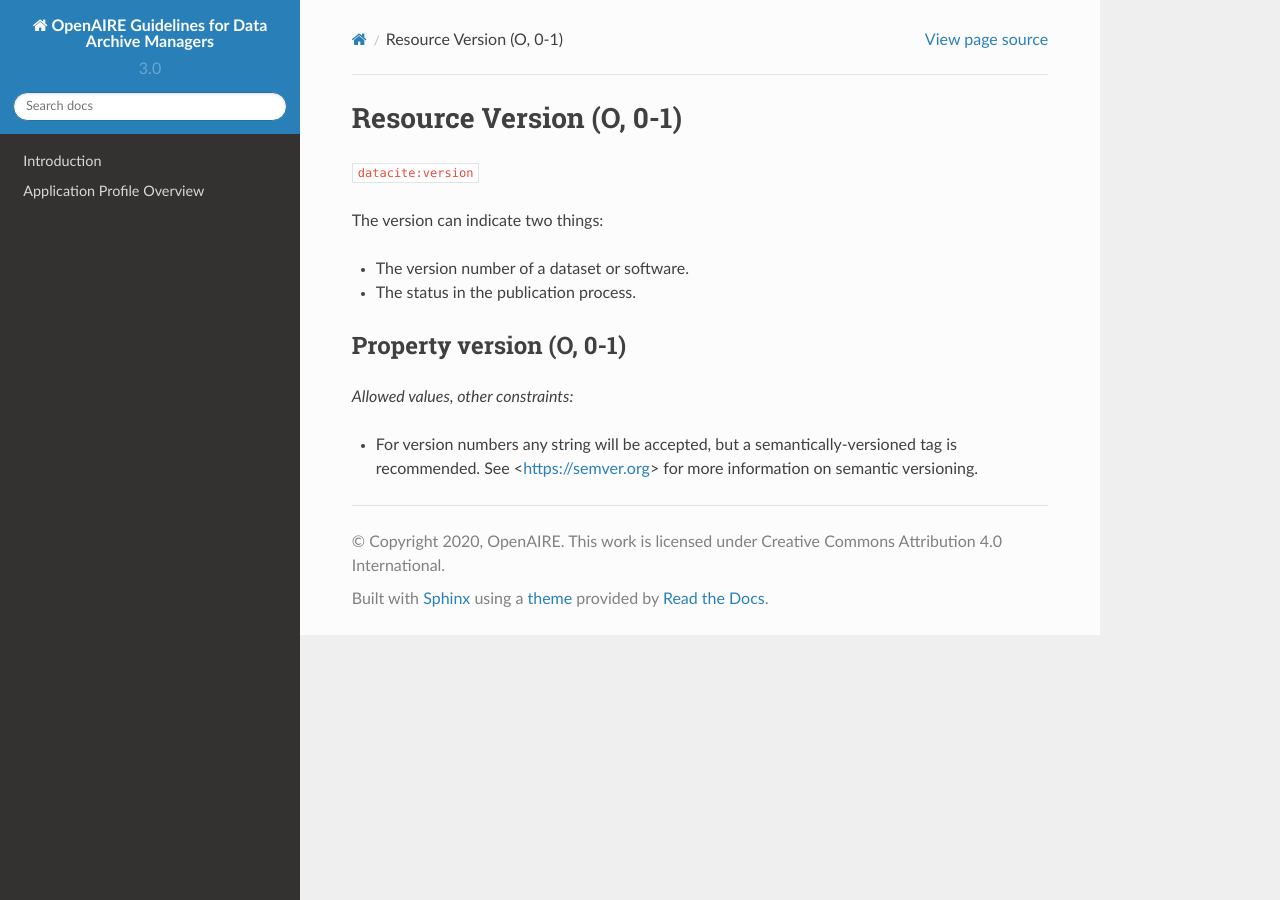
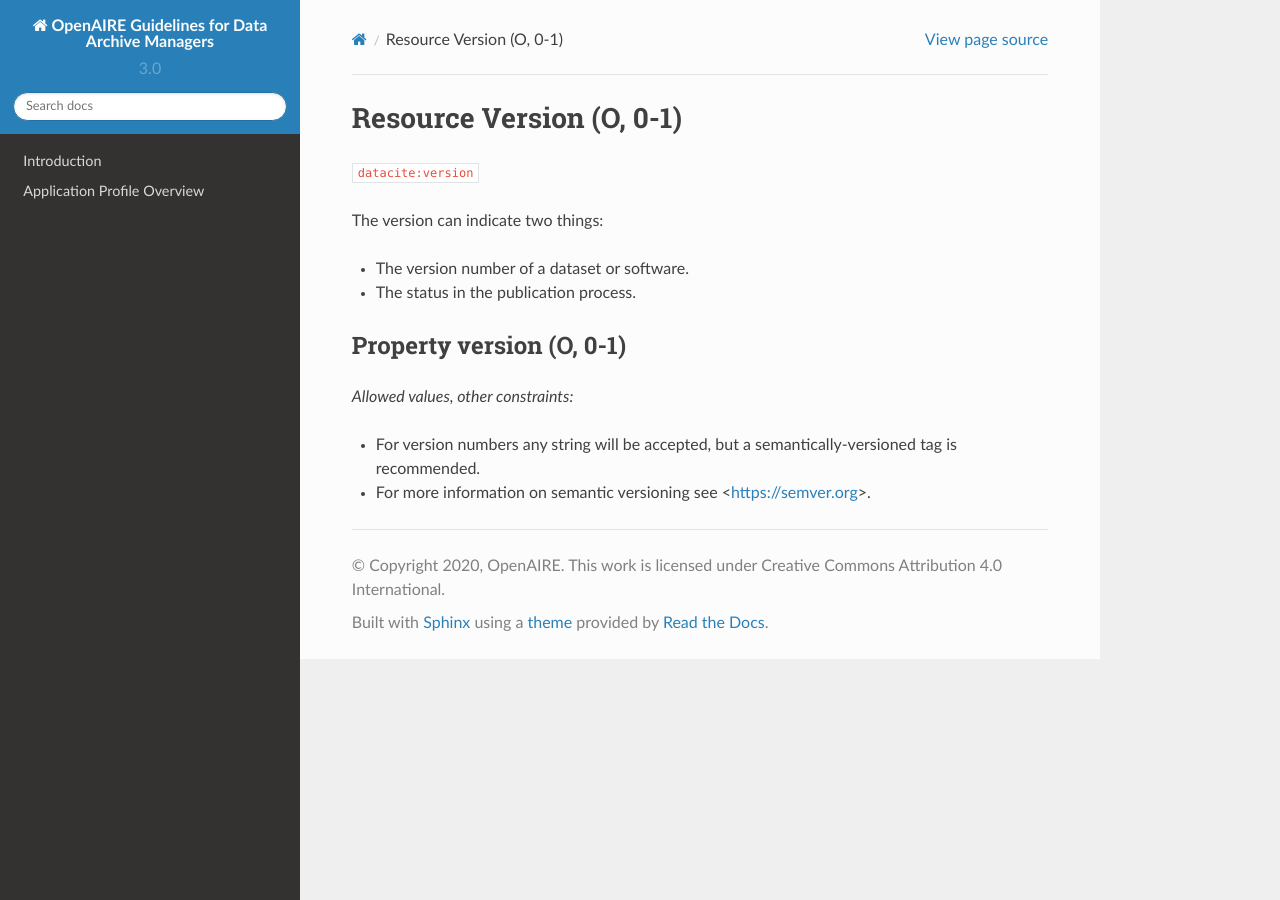
Before and after one commit to openaire/guidelines-data-archives, a Sphinx documentation site: the page built from docs/field_version.rst, in a window 1280 px wide. Built offline with Sphinx 7.4.7 and the Read the Docs theme 2.0.0, drawn with Linux system fonts in a browser that asks for light colours; a script that is not in the unit is left out.

```diff
--- a/docs/field_version.rst
+++ b/docs/field_version.rst
@@ -15,4 +15,5 @@ Property version (O, 0-1)
 
 *Allowed values, other constraints:*
 
-* For version numbers any string will be accepted, but a semantically-versioned tag is recommended. See <https://semver.org> for more information on semantic versioning.
+* For version numbers any string will be accepted, but a semantically-versioned tag is recommended.
+* For more information on semantic versioning see <https://semver.org>.
```
